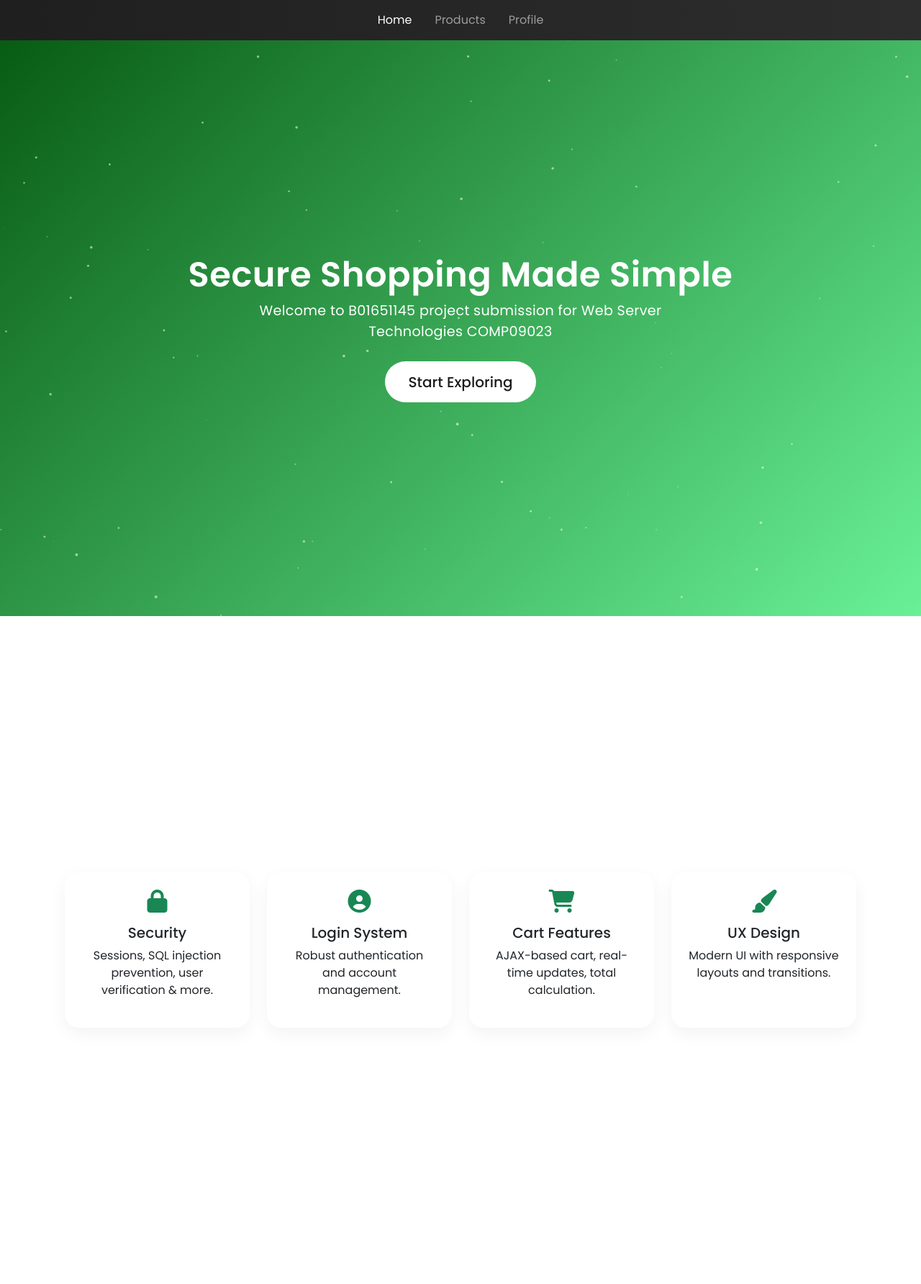
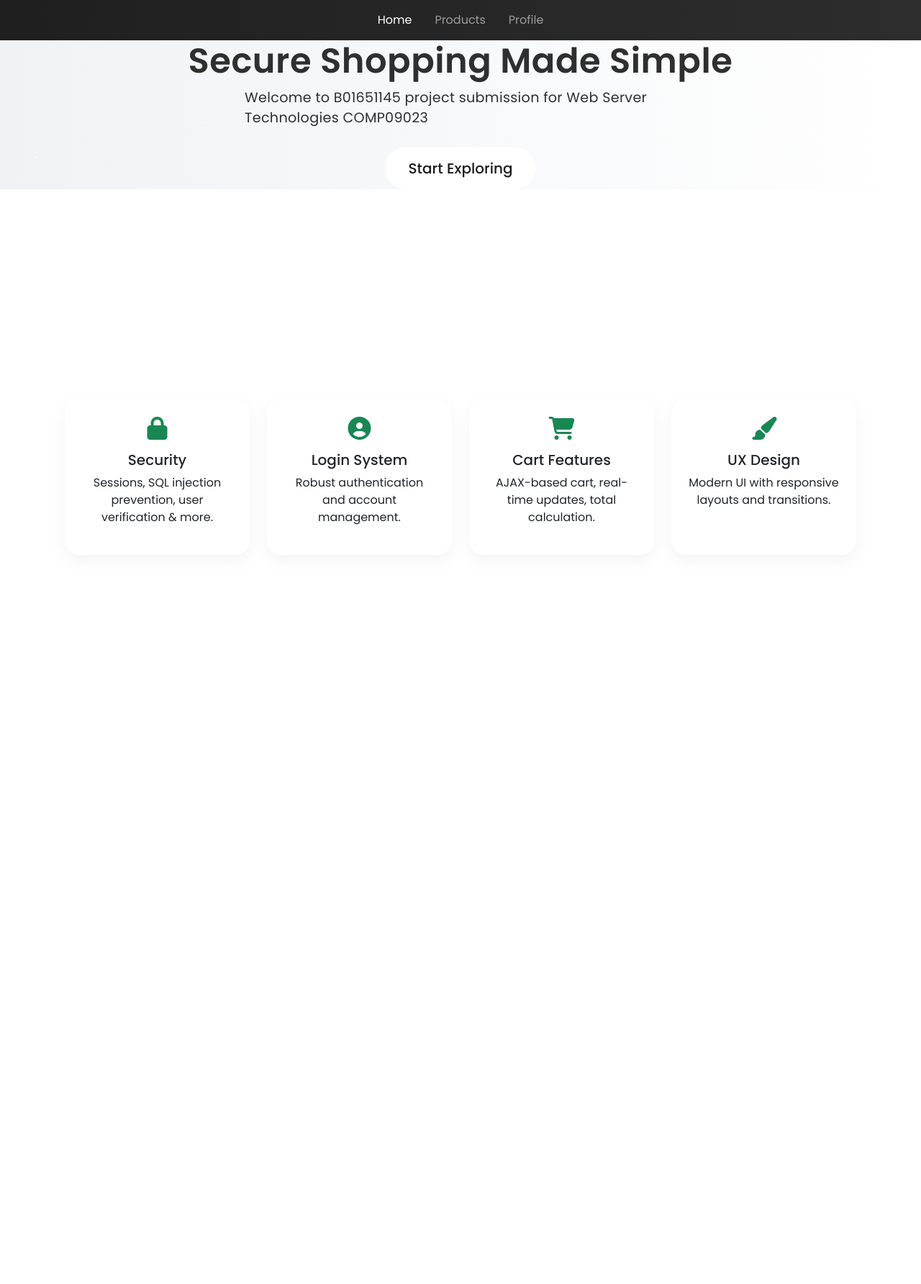
Before and after one commit to kawrae/wst-project, a PHP site: page / in a window 1280 px wide. Shown: the whole page at 72% size. After the commit the page ends 729 px from the top, so only its background shows below. Run offline with PHP 8.4, Linux system fonts and the light colour scheme.

Commit message:
Updated styling

```diff
--- a/style.css
+++ b/style.css
@@ -420,7 +420,8 @@ form.p-4.shadow-sm {
    box-shadow: 0 12px 24px rgba(0, 0, 0, 0.12);
 }
 
-.card h5, .card h6 {
+.card h5,
+.card h6 {
    text-align: center;
    font-weight: 500;
 }
@@ -637,6 +638,7 @@ body.dark-mode {
 
 .navbar {
    background: linear-gradient(to right, #1f1f1f, #2d2d2d);
+   z-index: 101;
 }
 
 .shoppingcart {
@@ -688,18 +690,7 @@ body.dark-mode {
    text-align: center;
 }
 
-.hero-section {
-   position: relative;
-   min-height: 100vh;
-   display: flex;
-   justify-content: center;
-   align-items: center;
-   text-align: center;
-   padding: 2rem;
-   overflow: hidden;
-   background: linear-gradient(135deg, #085c13, #69f197);
-   color: #fff;
-}
+
 
 .hero-content {
    position: relative;
@@ -744,10 +735,11 @@ body.dark-mode {
 }
 
 .features {
-   padding: 4rem 2rem;
-   background: #fff;
-   color: #1c1c1e;
-}
+   position: relative;
+   z-index: 10;
+   background: #ffffff;
+   color: #111;
+ }
 
 .features .row {
    display: flex;
@@ -931,7 +923,7 @@ canvas#bg-canvas {
    justify-content: flex-start;
 }
 
-.product-grid > div {
+.product-grid>div {
    width: 250px;
    flex: 0 0 auto;
 }
```
